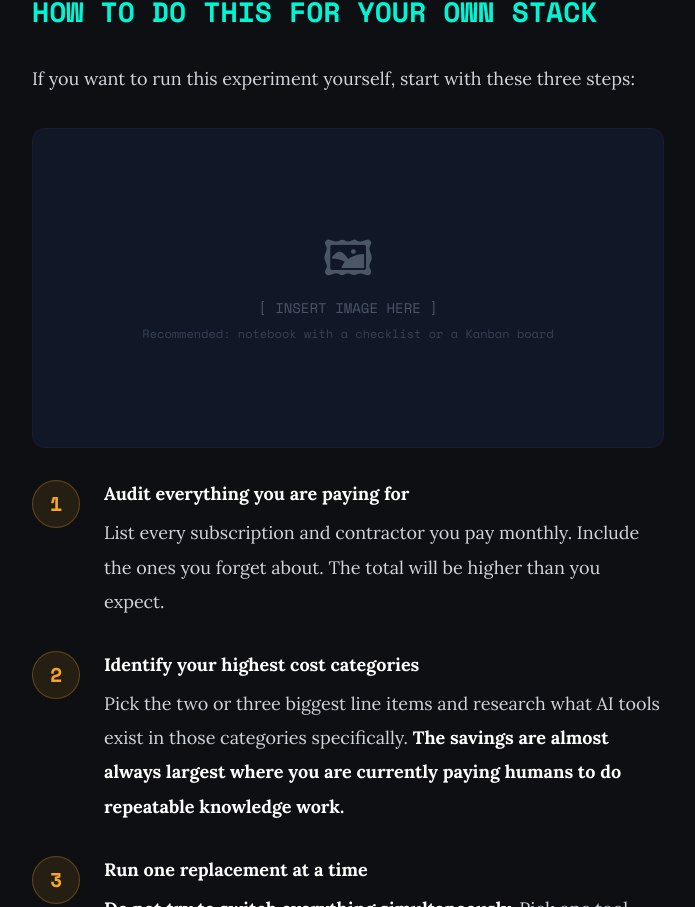
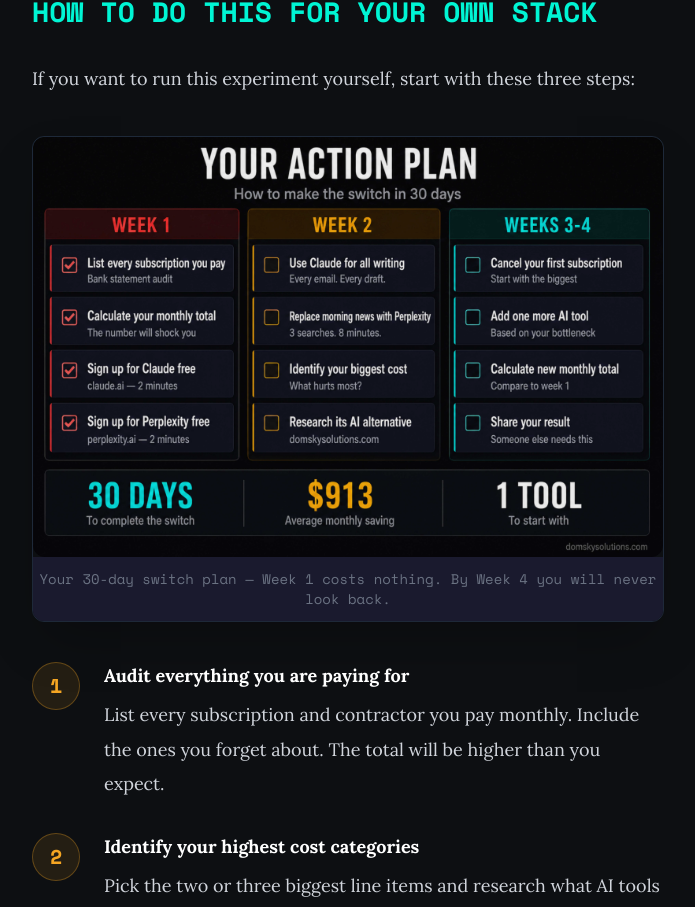
Before and after one commit to domskysolutions-collab/domskysolutions.com, a React (Vite) app: page /blog/replaced-saas-stack-with-ai-tools in a window 1280 px wide. Shown: the part 11093-12000 px from the top of the page, without its empty margins (292-987 px from the left). Built offline with nearby package versions, Linux system fonts and the light colour scheme.

Commit message:
action plan

```diff
--- a/src/pages/blog/BlogPost1.tsx
+++ b/src/pages/blog/BlogPost1.tsx
@@ -516,14 +516,21 @@
               If you want to run this experiment yourself, start with these three steps:
             </p>
 
-            <div className="w-full rounded-xl overflow-hidden my-8 border border-brand-surface bg-gray-900 flex items-center justify-center" style={{height: '320px'}}>
-              <div className="text-center text-gray-600">
-                <div className="text-5xl mb-4">🖼</div>
-                <p className="font-mono text-sm">[ INSERT IMAGE HERE ]</p>
-                <p className="font-mono text-xs mt-2 text-gray-700">
-                  Recommended: notebook with a checklist or a Kanban board
-                </p>
-              </div>
+            <div className="my-10 rounded-xl overflow-hidden border border-gray-800 shadow-2xl">
+              <img
+                src="/images/screenshots/action-checklist.jpg"
+                alt="30 day action plan kanban board for switching from SaaS to AI tools"
+                className="w-full"
+                style={{
+                  display: 'block',
+                  height: 'auto',
+                  borderRadius: '12px',
+                  filter: 'brightness(0.95) contrast(0.97)'
+                }}
+              />
+              <p className="text-gray-500 text-sm font-mono text-center py-3 bg-brand-surface">
+                Your 30-day switch plan — Week 1 costs nothing. By Week 4 you will never look back.
+              </p>
             </div>
           </motion.div>
 
```
Also changed, not shown: public/images/screenshots/action-checklist.jpg (added).
